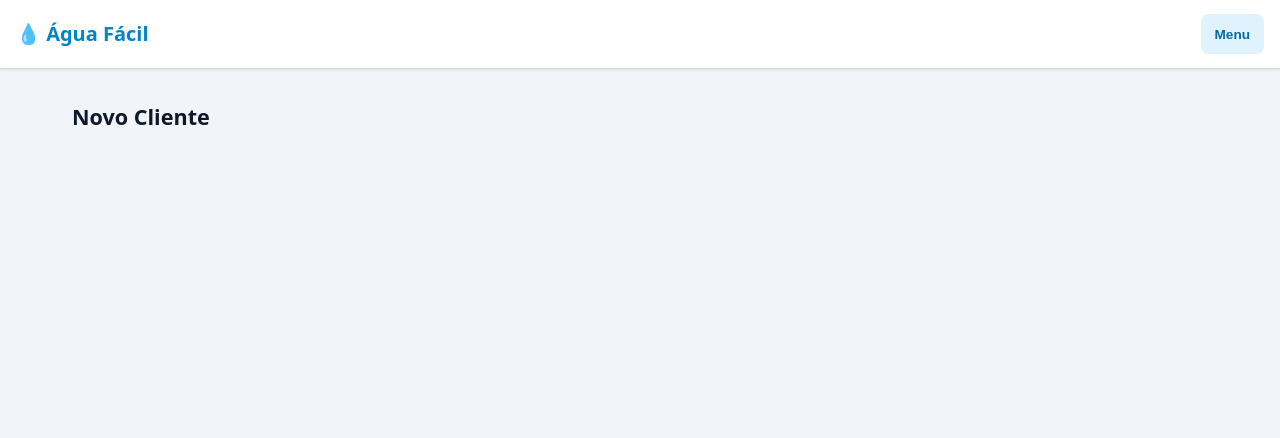
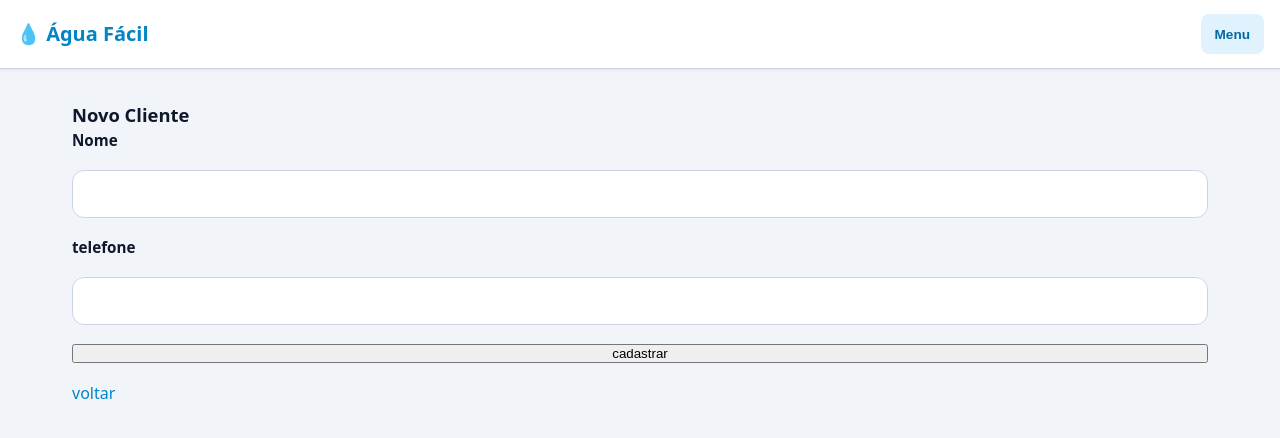
Before and after one commit to Ferreirabento/agua-facil, a Python web app: template templates/novo_cliente.html in a window 1280 px wide. Shown: the top 438 px of the page. Run offline with Jinja, Linux system fonts and the light colour scheme; the template is opened without the code that fills it, so the values that code supplies are empty.

Commit message:
até então criei uma interface para poder criar um novo cliente no banco de dados. ajustei no banco de dados para que el receba chave extrangeira para que futuramente possa relacionar varios pedidos a um cliente só

```diff
--- a/database.py
+++ b/database.py
@@ -17,9 +17,11 @@ def criar_tabela_clientes():
     conexao = conectar()
     conexao.execute("""
     CREATE TABLE IF NOT EXIST clientes (
-    id INTERGER PRIMARY KEY AUTOINCREMENT,
+    id_cliente INTERGER PRIMARY KEY AUTOINCREMENT,
+    id_produtos INTERGER,
     nomeCliente TEXT NOT NULL,
-    telefone TEXT)
+    telefone TEXT,
+    CONSTRAINT fk_proClinte FOREIGN KEY (id_produtos) REFERENCES produtos (id)
     """)
     conexao.commit()
     conexao.close()
--- a/templates/novo_cliente.html
+++ b/templates/novo_cliente.html
@@ -1,15 +1,25 @@
 <!DOCTYPE html>
-<html lang="en">
+<html lang="pt-br">
 <head>
     <meta charset="UTF-8">
     <meta name="viewport" content="width=device-width, initial-scale=1.0">
-    <title>Document</title>
+    <title>Casdastro de Novo Cliente</title>
 </head>
 <body>
     {% extends "base.html" %}
+    {% block title %} Novo Cliente {% endblock %}
+
     {% block content %}
+    <h2>Novo Cliente</h2>
+    <form action="POST">
+        <label for="nomeCliente">Nome</label>
+        <input type="text" id="nomeCliente" name="nomeCliente" required>
+        <label for="telefone">telefone</label>
+        <input type="text" id="telefone" name="telefone" required>
+        <button type="submit">cadastrar</button>
+        <a href="/clientes">voltar</a>
+    </form>
+    {% endblock %}
 
-    <h1>Novo Cliente</h1>
-    {% endblock %}
 </body>
 </html>
```
